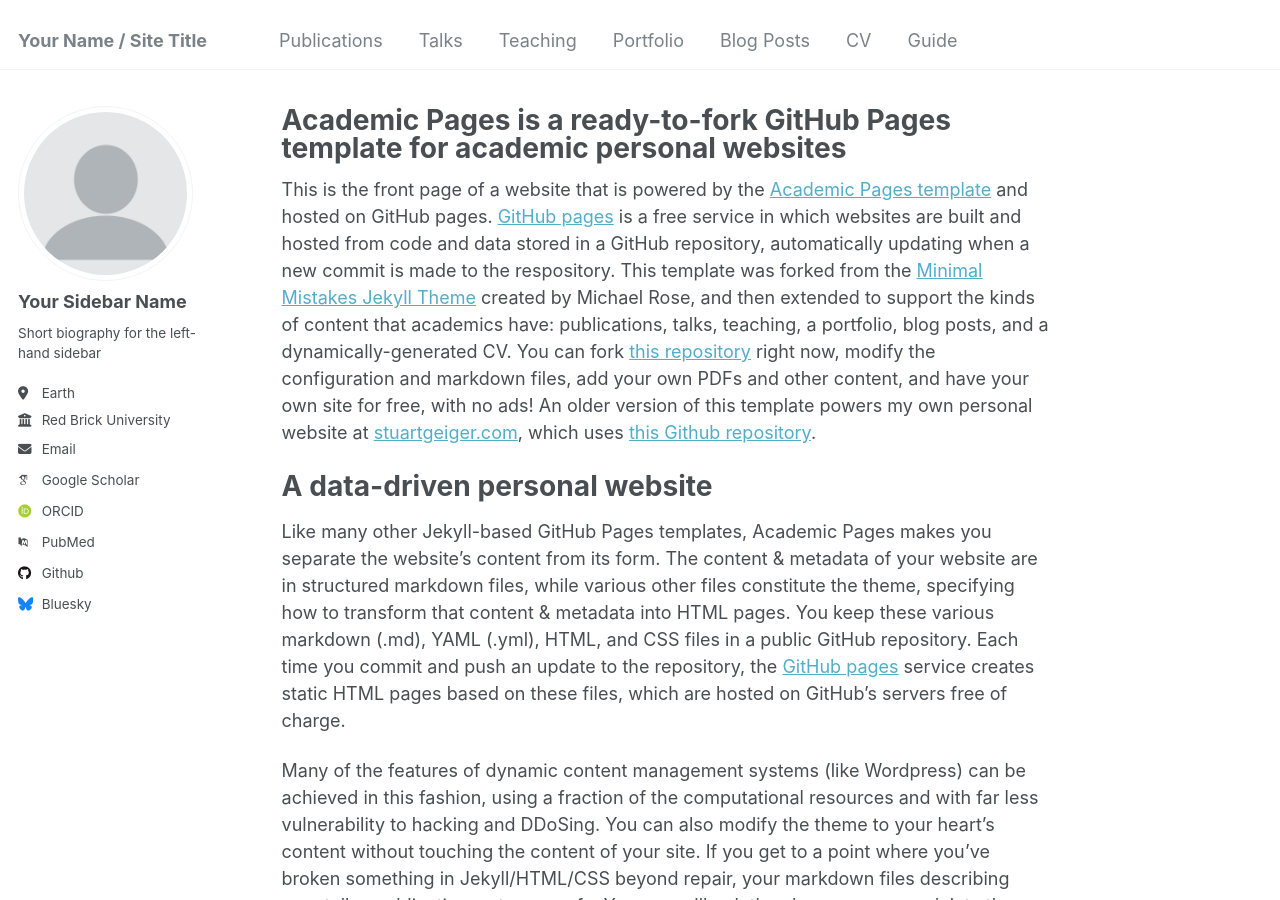
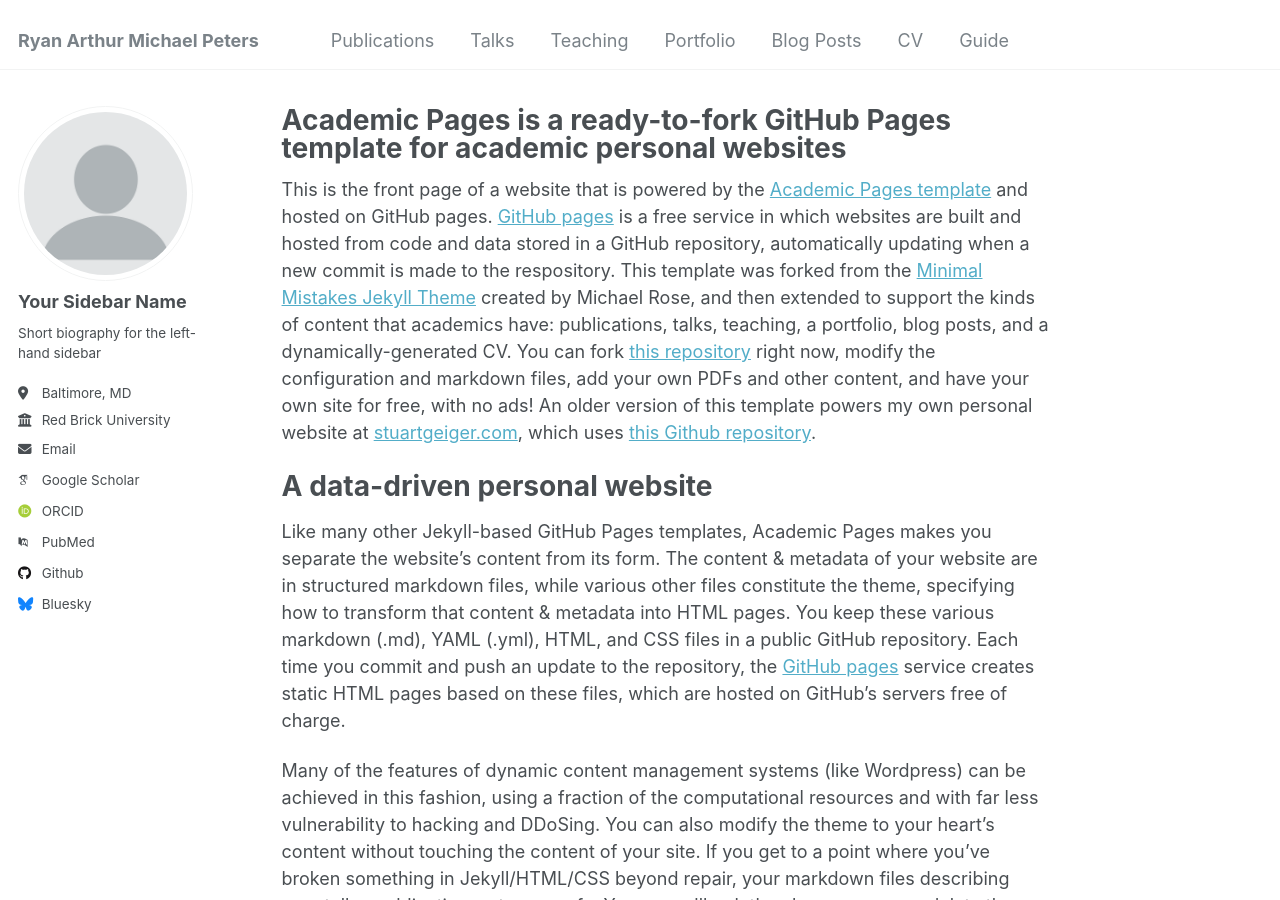
Before and after one commit to Rybus07/Rybus07.github.io, a Jekyll site: the page built from _pages/about.md, in a window 1280 px wide and 900 px high. Built offline with Jekyll 4.4.1, drawn with Linux system fonts in a browser that asks for light colours; some web fonts are replaced.

Commit message:
Update _config.yml
First Update

```diff
--- a/_config.yml
+++ b/_config.yml
@@ -8,7 +8,7 @@
 
 # Basic Site Settings
 locale                   : "en-US"
-title                    : "Your Name / Site Title"
+title                    : "Ryan Arthur Michael Peters"
 title_separator          : "-"
 name                     : &name "Your Name"
 description              : &description "personal description"
@@ -23,9 +23,9 @@ author:
   # Biographic information
   avatar           : "profile.png"
   name             : "Your Sidebar Name"
-  pronouns         : # example: "she/her"
+  pronouns         : # example: "he/him"
   bio              : "Short biography for the left-hand sidebar"
-  location         : "Earth"
+  location         : "Baltimore, MD"
   employer         : "Red Brick University"
   uri              : # URL
   email            : "none@example.org"
```
